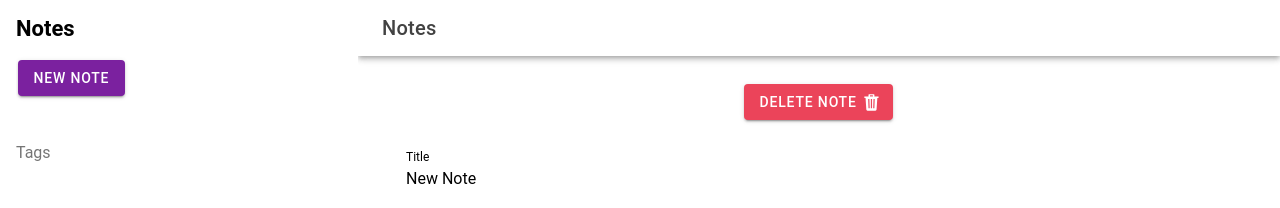
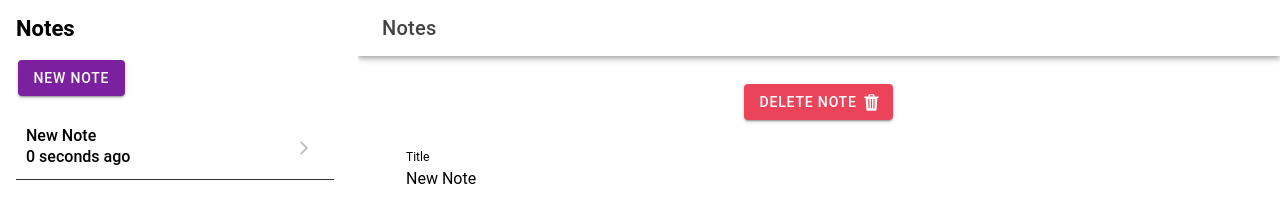
Before and after one commit to thetimverse/notes-app-ionic, a React (Vite) app: page /notes in a window 1280 px wide. Shown: the top 208 px of the page. Built offline with nearby package versions, Linux system fonts and the light colour scheme.

Commit message:
fix: menu items didn't show on desktop

```diff
--- a/src/components/Menu.tsx
+++ b/src/components/Menu.tsx
@@ -73,7 +73,7 @@ const Menu: React.FC = () => {
                             })
 
                             return (
-                                <IonMenuToggle key={index}>
+                                <IonMenuToggle key={index} autoHide={false}>
                                     <IonItemSliding>
                                         <IonItem className={location.pathname === `/notes/${note.id}` ? 'selected' : ''}
                                                  routerLink={`/notes/${note.id}`} routerDirection="none" detail={true}
```
